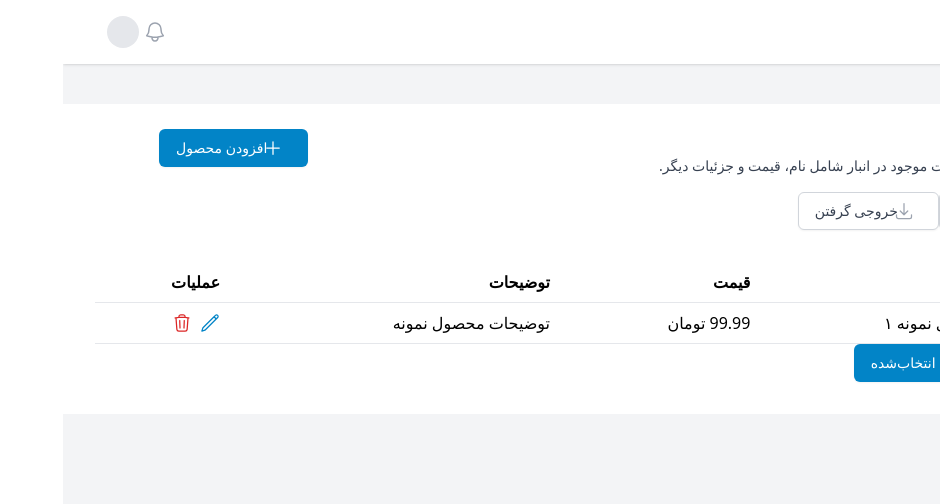
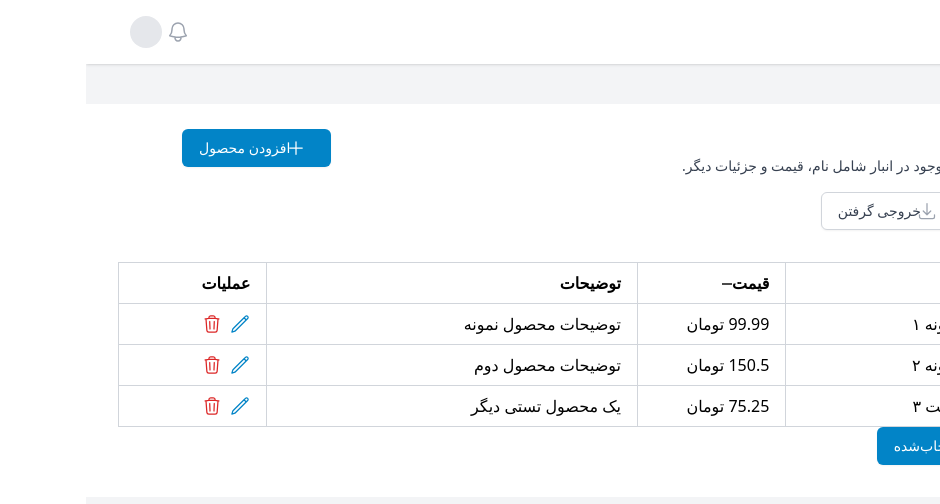
Before and after one commit to mohammadpurl/supplier, a Next.js app: page /dashboard/products in a window 1280 px wide. Shown: the top 504 px of the page, without its empty margins (340-1280 px from the left). Built offline with nearby package versions, Linux system fonts and the light colour scheme.

Commit message:
add some fitures to table component

```diff
--- a/src/app/dashboard/products/components/Table.tsx
+++ b/src/app/dashboard/products/components/Table.tsx
@@ -5,6 +5,9 @@ type Column<T> = {
   accessor: keyof T;
   render?: (value: any, row: T) => React.ReactNode;
   hidden?: boolean;
+  sortable?: boolean;
+  width?: string | number;
+  resizable?: boolean;
 };
 
 type TableProps<T> = {
@@ -14,6 +17,7 @@ type TableProps<T> = {
   onRowClick?: (row: T) => void;
   selectable?: boolean;
   onSelectionChange?: (selectedRows: T[]) => void;
+  checkboxColumnWidth?: string | number;
 };
 
 export function Table<T extends { id: string | number }>({
@@ -23,8 +27,33 @@ export function Table<T extends { id: string | number }>({
   onRowClick,
   selectable = false,
   onSelectionChange,
+  checkboxColumnWidth = 36,
 }: TableProps<T>) {
   const [selectedIds, setSelectedIds] = useState<(string | number)[]>([]);
+  const [sort, setSort] = useState<{ accessor: keyof T; direction: "asc" | "desc" } | null>(null);
+  const [colWidths, setColWidths] = useState<{ [key: string]: number }>({});
+
+  // Handle column resize
+  const startResize = (accessor: string, e: React.MouseEvent) => {
+    e.preventDefault();
+    const startX = e.clientX;
+    const startWidth = colWidths[accessor] || (typeof getColWidth(accessor) === 'number' ? getColWidth(accessor) : 150);
+    const onMouseMove = (moveEvent: MouseEvent) => {
+      const newWidth = Math.max(36, startWidth + moveEvent.clientX - startX);
+      setColWidths((prev) => ({ ...prev, [accessor]: newWidth }));
+    };
+    const onMouseUp = () => {
+      window.removeEventListener("mousemove", onMouseMove);
+      window.removeEventListener("mouseup", onMouseUp);
+    };
+    window.addEventListener("mousemove", onMouseMove);
+    window.addEventListener("mouseup", onMouseUp);
+  };
+
+  function getColWidth(accessor: string) {
+    const col = columns.find(c => c.accessor === accessor);
+    return colWidths[accessor] || col?.width || 150;
+  }
 
   const handleCheckboxChange = (row: T) => {
     let newSelected: (string | number)[];
@@ -39,25 +68,80 @@ export function Table<T extends { id: string | number }>({
     }
   };
 
+  // مرتب‌سازی داده‌ها
+  const sortedData = React.useMemo(() => {
+    if (!sort) return data;
+    return [...data].sort((a, b) => {
+      if (a[sort.accessor] < b[sort.accessor]) return sort.direction === "asc" ? -1 : 1;
+      if (a[sort.accessor] > b[sort.accessor]) return sort.direction === "asc" ? 1 : -1;
+      return 0;
+    });
+  }, [data, sort]);
+
   return (
-    <table className={`min-w-full divide-y divide-gray-200 ${className ?? ""}`}>
+    <table className={`min-w-full border border-gray-300 ${className ?? ""}`}>
       <thead>
         <tr>
-          {selectable && <th className="px-2 py-2"></th>}
+          {selectable && (
+            <th
+              style={{ width: checkboxColumnWidth, minWidth: checkboxColumnWidth, maxWidth: checkboxColumnWidth }}
+              className="px-2 py-2 border border-gray-300"
+            ></th>
+          )}
           {columns.filter(col => !col.hidden).map((col) => (
-            <th key={col.header} className="px-4 py-2 text-right font-bold">{col.header}</th>
+            <th
+              key={col.header}
+              style={{
+                width: getColWidth(col.accessor as string),
+                minWidth: 36,
+                position: "relative",
+                userSelect: "none",
+              }}
+              onClick={() => col.sortable && setSort(
+                sort && sort.accessor === col.accessor
+                  ? { accessor: col.accessor, direction: sort.direction === "asc" ? "desc" : "asc" }
+                  : { accessor: col.accessor, direction: "asc" }
+              )}
+              className={`px-4 py-2 text-right font-bold border border-gray-300 group ${col.sortable ? "cursor-pointer select-none" : ""}`}
+            >
+              <span className="flex items-center">
+                {col.header}
+                {col.sortable && (
+                  <span className="ml-1 text-xs opacity-70 group-hover:opacity-100">
+                    {sort?.accessor === col.accessor
+                      ? (sort.direction === "asc"
+                        ? <svg width="10" height="10" style={{display: "inline"}}><polygon points="5,0 10,10 0,10" fill="currentColor"/></svg>
+                        : <svg width="10" height="10" style={{display: "inline"}}><polygon points="0,0 10,0 5,10" fill="currentColor"/></svg>)
+                      : <svg width="10" height="10" style={{display: "inline"}}><rect width="10" height="2" y="4" fill="currentColor"/></svg>
+                    }
+                  </span>
+                )}
+              </span>
+              {/* دسته resize فقط اگر resizable=true */}
+              {col.resizable !== false && (
+                <span
+                  onMouseDown={(e) => startResize(col.accessor as string, e)}
+                  className="absolute left-0 top-0 h-full w-2 cursor-col-resize z-10"
+                  style={{ left: "unset", right: 0 }}
+                  onClick={e => e.stopPropagation()}
+                ></span>
+              )}
+            </th>
           ))}
         </tr>
       </thead>
       <tbody>
-        {data.map((row, idx) => (
+        {sortedData.map((row, idx) => (
           <tr
             key={idx}
-            className="border-b cursor-pointer"
+            className="border-b border-gray-300 cursor-pointer"
             onClick={() => onRowClick?.(row)}
           >
             {selectable && (
-              <td className="px-2 py-2">
+              <td
+                style={{ width: checkboxColumnWidth, minWidth: checkboxColumnWidth, maxWidth: checkboxColumnWidth }}
+                className="px-2 py-2 border border-gray-300"
+              >
                 <input
                   type="checkbox"
                   checked={selectedIds.includes(row.id)}
@@ -69,7 +153,7 @@ export function Table<T extends { id: string | number }>({
               </td>
             )}
             {columns.filter(col => !col.hidden).map((col) => (
-              <td key={col.header} className="px-4 py-2">
+              <td key={col.header} className="px-4 py-2 border border-gray-300">
                 {col.render
                   ? col.render(row[col.accessor], row)
                   : (row[col.accessor] as React.ReactNode)}
--- a/src/app/dashboard/products/page.tsx
+++ b/src/app/dashboard/products/page.tsx
@@ -11,6 +11,7 @@ import {
 } from '@heroicons/react/24/outline'
 import { ProductForm } from './components/ProductForm'
 import { Table } from './components/Table'
+
 
 interface Product {
   id: number
@@ -31,34 +32,11 @@ interface Product {
   }[]
 }
 
-const initialProducts: Product[] = [
-  {
-    id: 1,
-    name: 'محصول نمونه ۱',
-    description: 'توضیحات محصول نمونه',
-    price: 99.99,
-    image: '/placeholder.png',
-    bulkPricing: [
-      { quantity: 1000, price: 89.99 },
-      { quantity: 10000, price: 79.99 },
-    ],
-    shippingMethod: 'supplier',
-    shippingAreas: ['تهران', 'اصفهان', 'شیراز'],
-    warehouses: [
-      {
-        id: 1,
-        name: 'انبار اصلی',
-        address: 'تهران، ایران',
-      },
-    ],
-  },
-]
-
 const columns = [
-  { header: "نام", accessor: "name" },
-  { header: "قیمت", accessor: "price", render: (value: number) => value + " تومان" },
-  { header: "توضیحات", accessor: "description" },
-  { header: "آیدی", accessor: "id", hidden: true },
+  { header: "نام", accessor: "name" as keyof Product, sortable: true, width: "200px" },
+  { header: "قیمت", accessor: "price" as keyof Product, sortable: true, width: "120px", render: (v: number) => v + " تومان" },
+  { header: "توضیحات", accessor: "description" as keyof Product, width: "300px" },
+  { header: "آیدی", accessor: "id" as keyof Product, hidden: true },
   {
     header: "عملیات",
     accessor: "actions" as any,
@@ -86,6 +64,69 @@ const columns = [
         </button>
       </div>
     ),
+    width: "120px"
+  },
+]
+
+const initialProducts: Product[] = [
+  {
+    id: 1,
+    name: 'محصول نمونه ۱',
+    description: 'توضیحات محصول نمونه',
+    price: 99.99,
+    image: '/placeholder.png',
+    bulkPricing: [
+      { quantity: 1000, price: 89.99 },
+      { quantity: 10000, price: 79.99 },
+    ],
+    shippingMethod: 'supplier',
+    shippingAreas: ['تهران', 'اصفهان', 'شیراز'],
+    warehouses: [
+      {
+        id: 1,
+        name: 'انبار اصلی',
+        address: 'تهران، ایران',
+      },
+    ],
+  },
+  {
+    id: 2,
+    name: 'محصول نمونه ۲',
+    description: 'توضیحات محصول دوم',
+    price: 150.5,
+    image: '/placeholder.png',
+    bulkPricing: [
+      { quantity: 500, price: 140.5 },
+      { quantity: 2000, price: 130.5 },
+    ],
+    shippingMethod: 'company',
+    shippingAreas: ['مشهد', 'تبریز'],
+    warehouses: [
+      {
+        id: 2,
+        name: 'انبار دوم',
+        address: 'مشهد، ایران',
+      },
+    ],
+  },
+  {
+    id: 3,
+    name: 'محصول تست ۳',
+    description: 'یک محصول تستی دیگر',
+    price: 75.25,
+    image: '/placeholder.png',
+    bulkPricing: [
+      { quantity: 100, price: 70.25 },
+    ],
+    shippingMethod: 'supplier',
+    shippingAreas: ['شیراز'],
+    warehouses: [
+      {
+        id: 3,
+        name: 'انبار سوم',
+        address: 'شیراز، ایران',
+      },
+    ],
   },
 ]
 
```
